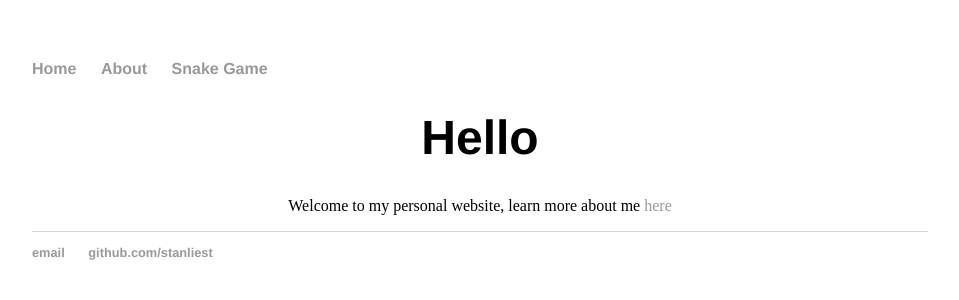
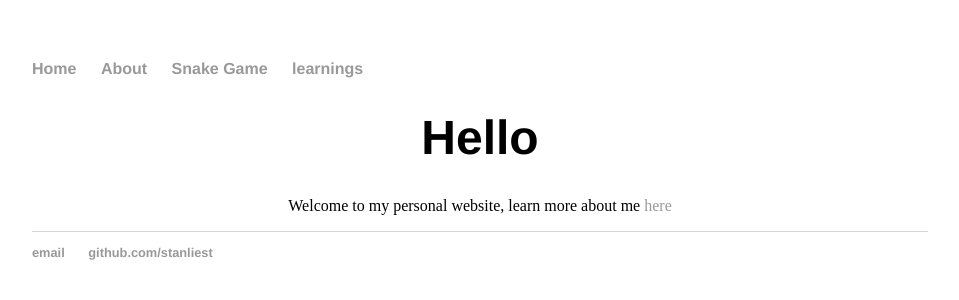
Before and after one commit to Stanliest/stanliest.github.com, a Jekyll site: the page built from index.html, in a window 1280 px wide. Shown: the top 300 px of the page, without its empty margins (160-1119 px from the left). Built offline with Jekyll 4.4.1, drawn with Linux system fonts in a browser that asks for light colours.

Commit message:
add learnings to nav

```diff
--- a/_layouts/default.html
+++ b/_layouts/default.html
@@ -13,6 +13,7 @@
       <li><a href="/">Home</a></li>
       <li><a href="/about">About</a></li>
       <li><a href="/snakeGame">Snake Game</a></li>
+      <li><a href="/learnings/">learnings</a></li>
     </ul>
     </nav>
     <div class="container">
```
